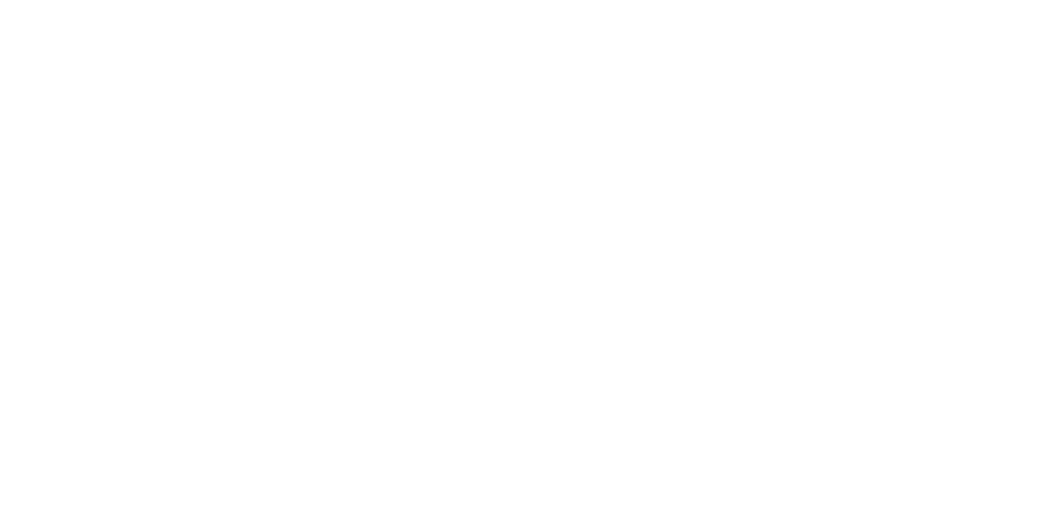
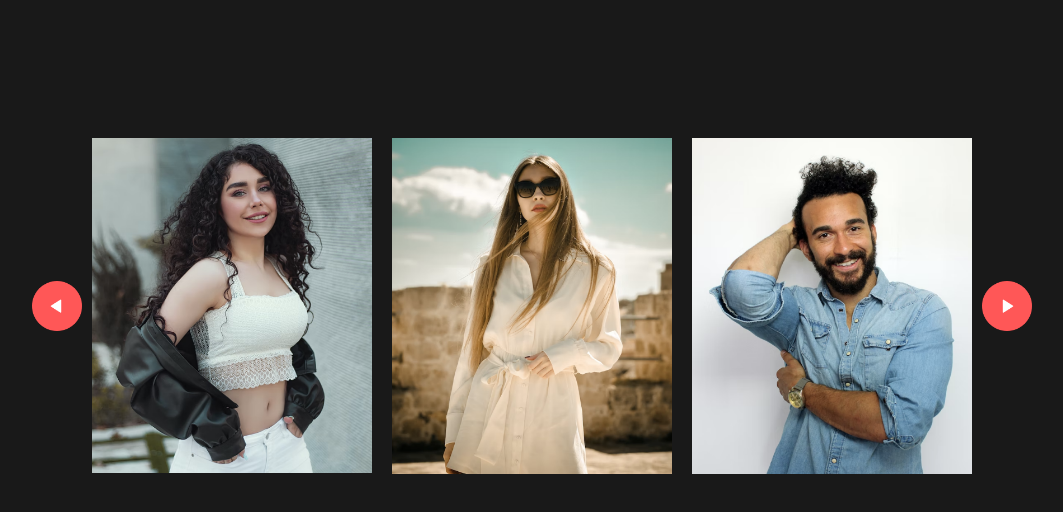
Before and after one commit to Sameer-Shaik91210/JavaScript-30-mini-Projects, a plain HTML site: page ImageSlider/index.html in a window 1280 px wide. Shown: the whole page, without its empty margins (108-1171 px from the left). Drawn offline with Linux system fonts and the light colour scheme.

Commit message:
Fixed UI items,functionalities need to be given

```diff
--- a/ImageSlider/index.html
+++ b/ImageSlider/index.html
@@ -6,5 +6,22 @@
     <title>Image Slider</title>
     <link rel="stylesheet" href="style.css" />
   </head>
-  <body></body>
+  <body>
+    <div class="gallery-wrap">
+      <img src="h-scroll-img/images/back.png" id="backBtn" />
+      <div class="gallery">
+        <div>
+          <img src="h-scroll-img/images/image-1.png" />
+          <img src="h-scroll-img/images/image-2.png" />
+          <img src="h-scroll-img/images/image-3.png" />
+        </div>
+        <div>
+          <img src="h-scroll-img/images/image-4.png" />
+          <img src="h-scroll-img/images/image-5.png" />
+          <img src="h-scroll-img/images/image-6.png" />
+        </div>
+      </div>
+      <img src="h-scroll-img/images/next.png" id="nextBtn" />
+    </div>
+  </body>
 </html>
--- a/ImageSlider/style.css
+++ b/ImageSlider/style.css
@@ -0,0 +1,40 @@
+* {
+  padding: 0;
+  margin: 0;
+  font-family: "Poppins", sans-serif;
+  box-sizing: border-box;
+}
+body {
+  background-color: #191919;
+}
+.gallery {
+  display: flex;
+  width: 900px;
+  overflow-x: scroll;
+}
+.gallery div {
+  width: 100%;
+  display: grid;
+  grid-template-columns: auto auto auto;
+  grid-gap: 20px;
+  padding: 10px;
+  flex: none;
+}
+img {
+  width: 100%;
+}
+.gallery::-webkit-scrollbar {
+  display: none;
+}
+.gallery-wrap {
+  display: flex;
+  align-items: center;
+  justify-content: center;
+  margin: 10% auto;
+}
+#backBtn {
+  width: 50px;
+}
+#nextBtn {
+  width: 50px;
+}
```
